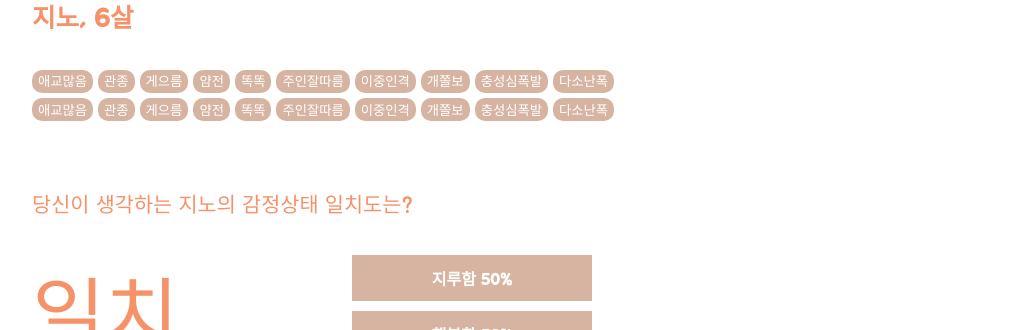
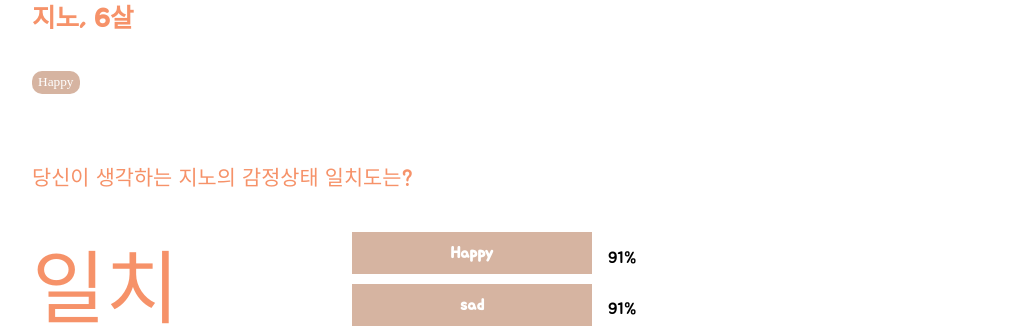
Before and after one commit to CreamDeLaCream/creme-client, a React (Create React App) app: page /result in a window 1280 px wide. Shown: the part 622-952 px from the top of the page, without its empty margins (128-1151 px from the left). Built offline with nearby package versions, Linux system fonts and the light colour scheme; a web font is replaced by a local one.

Commit message:
[#32] edit: 차트 퍼센티지 추가

```diff
--- a/src/pages/Result/ResultPage.js
+++ b/src/pages/Result/ResultPage.js
@@ -4,6 +4,7 @@ import { useDispatch, useSelector } from 'react-redux';
 import { actionCreators as postActions } from '../../common/redux/modules/post';
 import BarChart from './BarChart';
 import { Bar } from 'react-chartjs-2';
+
 // components
 import {
   Text,
@@ -14,11 +15,11 @@ import {
   Container,
   Input,
   Modal,
-  Keyword,
 } from '../../common/components';
 import Dropdown from '../Result/Dropdown';
 import AddPetModal from '../MyPet/AddPetModal';
 import { resultData } from './ResultData';
+import { Keywords } from '../../common/components/Keyword';
 
 const ResultPage = (props) => {
   const { history } = props;
@@ -69,10 +70,7 @@ const ResultPage = (props) => {
             {resultData[0].dog_name}, {resultData[0].dog_age}살
           </Text>
           <Text type="subTitle">
-            <Keyword />
-          </Text>
-          <Text type="subTitle">
-            <Keyword />
+            <Keywords typekeywords={resultData[0].dog.emotion} />
           </Text>
         </Grid>
 
@@ -93,8 +91,18 @@ const ResultPage = (props) => {
             </Grid>
 
             <Grid width="40rem">
-              <EmotionBox>지루함 50%</EmotionBox>
-              <EmotionBox>행복함 50%</EmotionBox>
+              <Grid is_flex_start>
+                <EmotionBox>{resultData[0].dog.emotion}</EmotionBox>
+                <Text margin="0 0 0 1rem">
+                  {Math.round(resultData[0].dog.prob * 100)}%
+                </Text>
+              </Grid>
+              <Grid is_flex_start>
+                <EmotionBox>{resultData[0].human_emotion.emotion}</EmotionBox>
+                <Text margin="0 0 0 1rem">
+                  {Math.round(resultData[0].human_emotion.prob * 100)}%
+                </Text>
+              </Grid>
             </Grid>
           </Grid>
         </Grid>
@@ -129,8 +137,6 @@ const ResultPage = (props) => {
             {resultData[0].dog_name}에게 필요한 것
           </Text>
           <Grid is_flex margin="0 0 3rem 0">
-            <Dropdown />
-            <Dropdown />
             <Dropdown />
             <Dropdown />
             <Dropdown />
```
